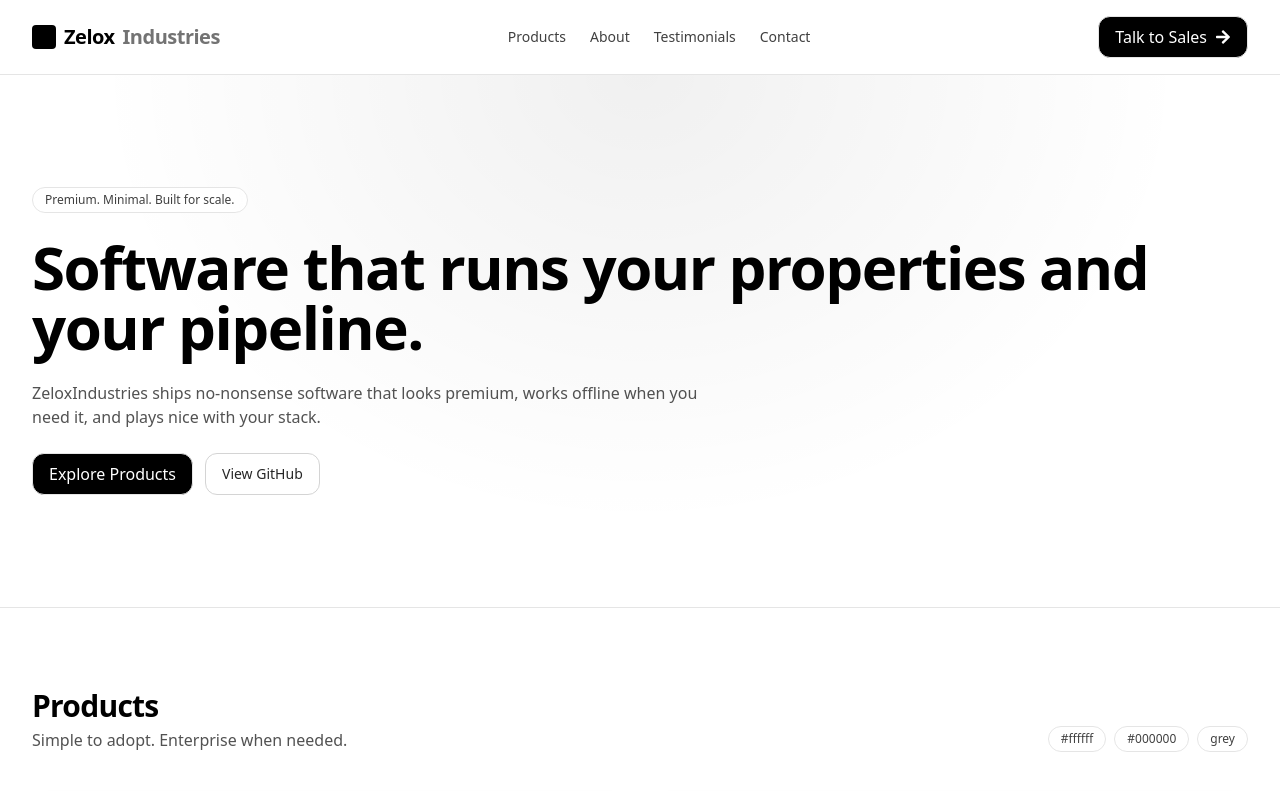
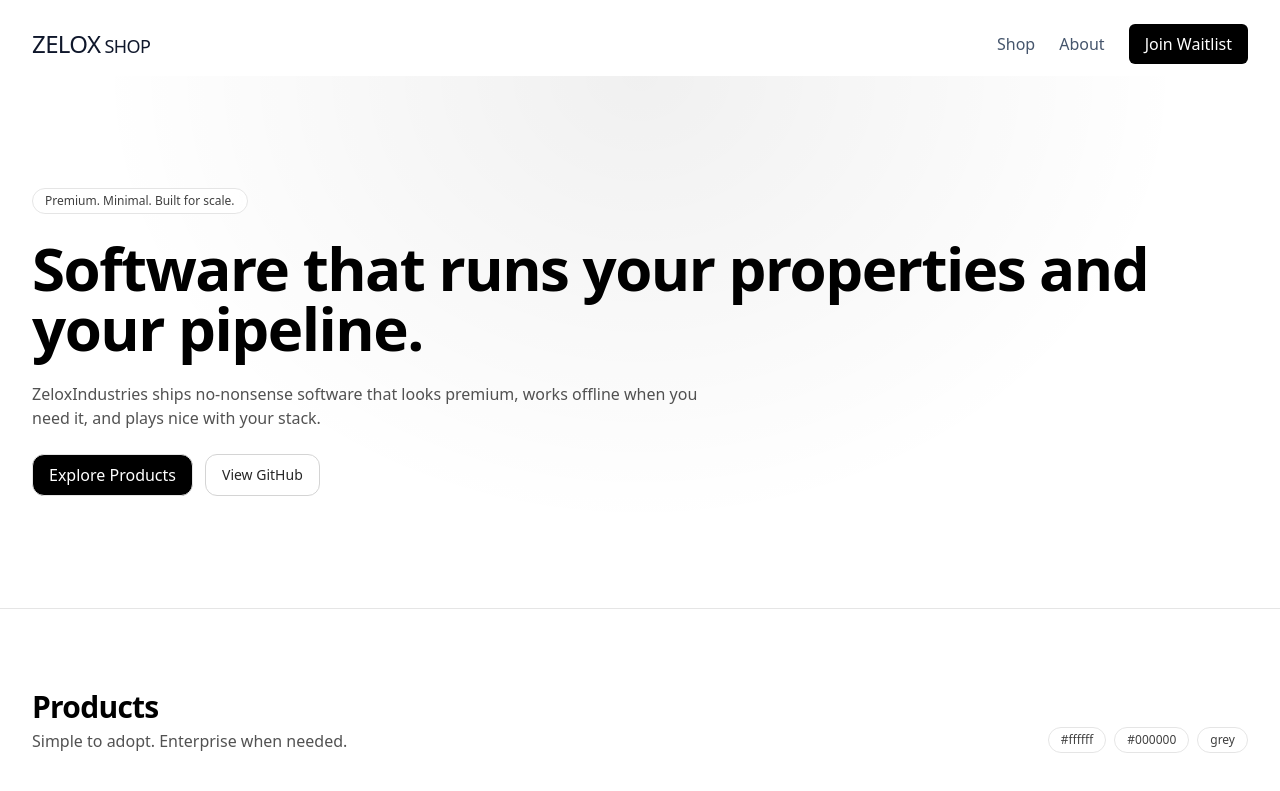
Before and after one commit to zeloxinc/zelox-web-app, a Next.js app: page / in a window 1280 px wide. Shown: the top 791 px of the page. Built offline with nearby package versions, Linux system fonts and the light colour scheme.

Commit message:
NavBar done ... ok ......

```diff
--- /dev/null
+++ b/src/app/components/Button.jsx
@@ -0,0 +1,32 @@
+import React from "react";
+import { motion } from "framer-motion";
+
+const Button = ({ link, text, variant = "default", fullWidth = false }) => {
+  console.log(link)
+  const baseClasses =
+    `font-hubot inline-flex items-center justify-center px-4 py-2 rounded-md transition-all ease-in-out duration-300 text-base font-medium ${fullWidth ? "w-full" : ""}`;
+
+  const variants = {
+    default:
+      "bg-black text-white hover:bg-white hover:text-black",
+    outline:
+      "bg-transparent border border-black text-black hover:bg-black hover:text-white",
+  };
+
+  const classes = `${baseClasses} ${variants[variant] || variants.default}`;
+  const MotionTag = motion[link ? "a" : "button"];
+
+  return (
+    <MotionTag
+      href={link || undefined}
+      className={classes}
+      whileHover={{ scale: 1.05 }}
+      whileTap={{ scale: 0.95 }}
+      transition={{ type: "spring", stiffness: 300 }}
+    >
+      {text}
+    </MotionTag>
+  );
+};
+
+export default Button;
--- a/src/app/components/NavBar.jsx
+++ b/src/app/components/NavBar.jsx
@@ -1,94 +1,115 @@
-"use client";
-import React, { useState } from "react";
-import Anchor from "./ui/Anchor";
-import { FaArrowRight, FaBars, FaTimes } from "react-icons/fa";
+"use client"
+import React, { useState } from 'react';
+import { motion, AnimatePresence } from 'framer-motion';
+import Button from './Button';
 
-function NavBar() {
-  const [isOpen, setIsOpen] = useState(false);
+export default function Header() {
+  const [open, setOpen] = useState(false);
 
-  const navLinks = [
-    { href: "#shop", label: "Products" },
-    { href: "#about", label: "About" },
-    { href: "#testimonials", label: "Testimonials" },
-    { href: "#contact", label: "Contact" },
-  ];
+  // Animation variants
+  const menuVariants = {
+    hidden: { opacity: 0, y: -20 },
+    visible: {
+      opacity: 1,
+      y: 0,
+      transition: { duration: 0.3, ease: 'easeOut', staggerChildren: 0.05 },
+    },
+    exit: { opacity: 0, y: -20, transition: { duration: 0.2 } },
+  };
+
+  const linkVariants = {
+    hidden: { opacity: 0, x: -10 },
+    visible: { opacity: 1, x: 0 },
+  };
 
   return (
-    <header className="sticky top-0 z-50 bg-white/80 backdrop-blur border-b border-neutral-200">
-      <div className="max-w-7xl mx-auto flex items-center justify-between px-4 sm:px-6 lg:px-8 py-4">
-        {/* Brand */}
-        <a
-          href="#top"
-          className="flex items-center gap-2 font-black tracking-tight text-xl"
-        >
-          <span className="h-6 w-6 rounded bg-black inline-block" />
-          Zelox<span className="text-neutral-500">Industries</span>
+    <header className="sticky top-0 z-50 pt-3">
+      <div className="max-w-7xl mx-auto px-4 sm:px-6 lg:px-8 font-text">
+        <div className="flex items-center justify-between h-16">
+          {/* Logo */}
+          <a href="/" className="flex items-center gap-2 font-hubot">
+            <span className="text-2xl tracking-tight font-aclonica uppercase text-slate-900">
+              Zelox
+              <span className="text-lg ml-1 font-base font-hubot">Shop</span>
+            </span>
           </a>
 
-        {/* Desktop Nav */}
-        <nav
-          className="hidden md:flex items-center gap-6 text-sm text-neutral-700"
-          role="navigation"
-        >
-          {navLinks.map(({ href, label }) => (
-            <a
-              key={href}
-              href={href}
-              className="hover:text-black transition-colors relative after:absolute after:left-0 after:bottom-0 after:h-[2px] after:w-0 after:bg-black after:transition-all hover:after:w-full"
-            >
-              {label}
+          {/* Desktop nav */}
+          <div className="hidden md:flex items-center space-x-6">
+            <nav className="flex items-center gap-6 text-base font-medium">
+              <a href="#Products" className="text-slate-600 hover:text-slate-900">
+                Shop
               </a>
-          ))}
+              <a href="#About" className="text-slate-600 hover:text-slate-900">
+                About
+              </a>
             </nav>
-
-        {/* Call to Action */}
-        <div className="hidden md:flex items-center gap-2">
-          <Anchor
-            href="https://wa.me/+254112099003"
-            className="flex items-center gap-1 font-medium hover:text-green-600 transition-colors"
-          >
-            Talk to Sales <FaArrowRight />
-          </Anchor>
+            <Button link="#waitlist" variant="default" text="Join Waitlist" />
           </div>
 
-        {/* Mobile Menu Button */}
-        <button
-          className="md:hidden p-2 rounded hover:bg-neutral-100 transition"
-          onClick={() => setIsOpen(!isOpen)}
-          aria-label="Toggle navigation menu"
-          aria-expanded={isOpen}
+          {/* Mobile menu button */}
+          <div className="md:hidden">
+            <motion.button
+              onClick={() => setOpen(!open)}
+              aria-controls="mobile-menu"
+              aria-expanded={open}
+              aria-label={open ? 'Close menu' : 'Open menu'}
+              className="p-2 rounded-md text-slate-700 hover:bg-slate-100"
+              whileTap={{ scale: 0.9 }}
+              animate={{ rotate: open ? 180 : 0 }}
+              transition={{ duration: 0.3 }}
             >
-          {isOpen ? <FaTimes /> : <FaBars />}
-        </button>
+              {open ? (
+                <svg className="w-6 h-6" fill="none" stroke="currentColor" strokeWidth="1.6" viewBox="0 0 24 24">
+                  <path strokeLinecap="round" strokeLinejoin="round" d="M6 18L18 6M6 6l12 12" />
+                </svg>
+              ) : (
+                <svg className="w-6 h-6" fill="none" stroke="currentColor" strokeWidth="1.6" viewBox="0 0 24 24">
+                  <path strokeLinecap="round" strokeLinejoin="round" d="M4 7h16M4 12h16M4 17h16" />
+                </svg>
+              )}
+            </motion.button>
+          </div>
+        </div>
       </div>
 
-      {/* Mobile Nav Dropdown */}
-      <div
-        className={`md:hidden bg-white border-t border-neutral-200 transform transition-all duration-300 ease-in-out ${
-          isOpen ? "max-h-96 opacity-100" : "max-h-0 opacity-0 overflow-hidden"
-        }`}
+      {/* Mobile nav with animation */}
+      <AnimatePresence>
+        {open && (
+          <motion.div
+            id="mobile-menu"
+            className="md:hidden px-4 py-2 pb-6 bg-white border border-gray-400 rounded-lg mx-4"
+            variants={menuVariants}
+            initial="hidden"
+            animate="visible"
+            exit="exit"
           >
-        <nav className="flex flex-col p-4 gap-4 text-neutral-700" role="navigation">
-          {navLinks.map(({ href, label }) => (
-            <Anchor
-              key={href}
-              href={href}
-              onClick={() => setIsOpen(false)}
-              className="hover:text-black transition-colors"
+            <motion.div className="space-y-2 font-text font-medium">
+              {[
+                { text: "#shop", link: "Products" },
+                { text: "#about", link: "About" },
+                { text: "#testimonials", link: "Testimonials" },
+                { text: "#contact", link: "Contact" },
+
+              ].map((item, i) => (
+                <motion.a
+                  key={i}
+                  href={item.link}
+                  className="block px-3 py-2 rounded-md text-base font-medium text-slate-700 hover:bg-slate-100"
+                  variants={linkVariants}
                 >
-              {label}
-            </Anchor>
+                  {item.text}
+                </motion.a>
               ))}
-          <a
-            href="https://wa.me/+254112099003"
-            className="flex items-center gap-1 font-medium mt-2 hover:bg-white hover:text-black transition-colors"
-          >
-            Talk to Sales <FaArrowRight />
-          </a>
-        </nav>
-      </div>
+
+              <div className="border-t border-gray-400 mb-6" />
+              <motion.div variants={linkVariants}>
+              <Button link="https://wa.me/+254112099003" variant="default" text="Contact For Custom Software" fullWidth />
+              </motion.div>
+            </motion.div>
+          </motion.div>
+        )}
+      </AnimatePresence>
     </header>
   );
 }
-
-export default NavBar;
--- a/src/app/globals.css
+++ b/src/app/globals.css
@@ -2,4 +2,4 @@
 
 /* optional nicer font */
 :root { color-scheme: light; }
-html,body,#root { height: 100%; }
+html,body,#root { height: 100vh; }
--- a/src/app/layout.tsx
+++ b/src/app/layout.tsx
@@ -3,53 +3,34 @@ import { ReactNode } from "react";
 import { Metadata } from 'next'
 
 export const metadata: Metadata = {
-  title: 'Zelox',
-  description: 'We build software that runs your properties and your pipeline.',
+  title: "Zelox — Premium Property & Sales Software",
+  description: "We build minimalist software that runs your properties and pipeline. Scalable, secure, offline-first.",
+  keywords: ["property management software", "sales tracking system", "Zelox", "real estate tech", "enterprise SaaS"],
+  metadataBase: new URL("https://zelox.space"),
+  alternates: {
+    canonical: "https://zelox-web-app.vercel.app/.",
+  },
   openGraph: {
-    title: 'Zelox',
-    description: 'We build software that runs your properties and your pipeline.',
-    url: 'https://zelox.space',
-    siteName: 'Zelox',
-    images: [
-      {
-        url: '/og-image.png',
-        width: 1200,
-        height: 630,
-        alt: 'Zelox preview',
-      },
-    ],
-    locale: 'en_US',
-    type: 'website',
+    title: "Zelox — Property & Sales Software",
+    description: "Enterprise-grade software made simple. Try Zelox today.",
+    url: "https://zelox.space",
+    siteName: "Zelox",
+    images: ["/og-image.png"],
+    type: "website",
+    locale: "en_US",
   },
   twitter: {
-    card: 'summary_large_image',
-    title: 'Zelox',
-    description: 'We build software that runs your properties and your pipeline.',
-    images: ['/og-image.png'],
+    card: "summary_large_image",
+    title: "Zelox — Software That Runs Your Properties",
+    description: "Minimalist UX. Enterprise depth. Zelox has you covered.",
+    images: ["/og-image.png"],
   },
-  icons: {
-    icon: [
-      '/favicon.ico',
-      { url: '/favicon-16x16.png', sizes: '16x16', type: 'image/png' },
-      { url: '/favicon-32x32.png', sizes: '32x32', type: 'image/png' },
-    ],
-    apple: ['/apple-touch-icon.png'],
-    other: [
-      {
-        rel: 'icon',
-        url: '/android-chrome-192x192.png',
-        sizes: '192x192',
-        type: 'image/png',
-      },
-      {
-        rel: 'icon',
-        url: '/android-chrome-512x512.png',
-        sizes: '512x512',
-        type: 'image/png',
-      },
-    ],
+  robots: {
+    index: true,
+    follow: true,
   },
-}
+};
+
 
 
 export default function RootLayout({ children }: { children: ReactNode }) {
```
Lines whose indentation alone changed are shown as unchanged.
